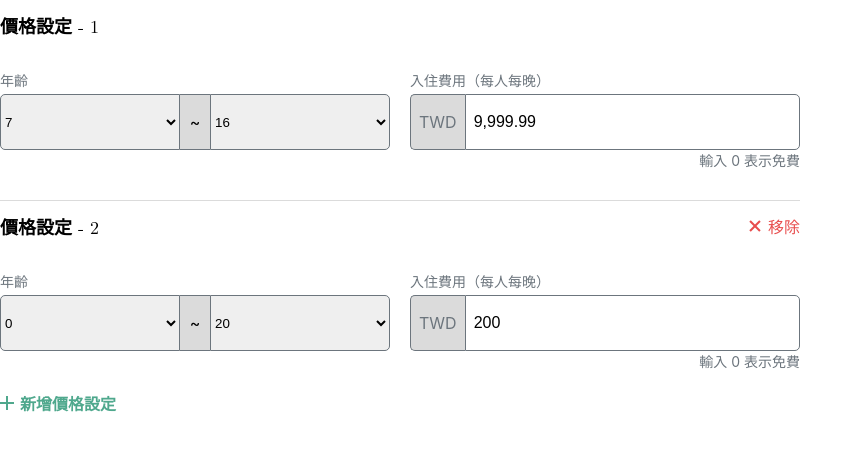
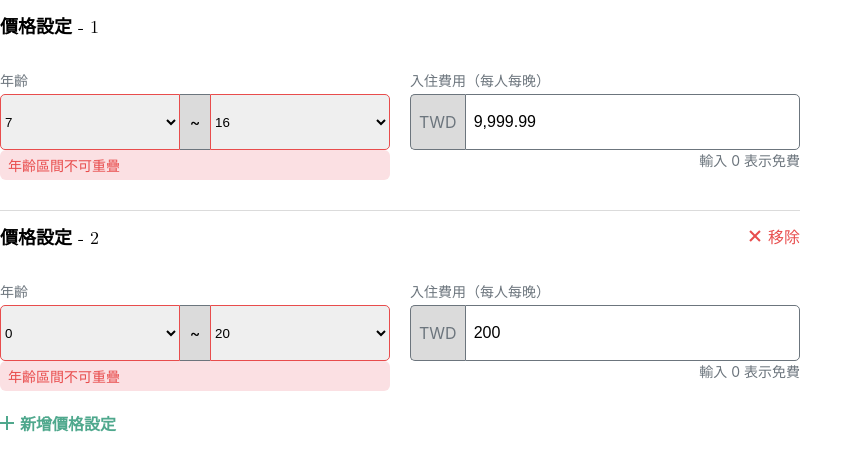
Before and after one commit to chengcheng1231/frontend-test, a React (Create React App) app: page / in a window 1280 px wide. Shown: the top 470 px of the page, without its empty margins (0-863 px from the left). Built offline with nearby package versions, Linux system fonts and the light colour scheme.

Commit message:
feat: check if age group is overlap

```diff
--- a/src/App.js
+++ b/src/App.js
@@ -1,21 +1,17 @@
 import React, { useState } from 'react';
 import './App.css';
 import AgeGroupPriceList from './components/AgeGroupPriceList/AgeGroupPriceList';
-
+import { getNumberIntervals } from './utils';
 function App() {
-  // const [value, setValue] = useState('0');
-  // const [ageGroup, setAgeGroup] = useState([7, 17]);
   const [result, setResult] = useState([
     { id: 1, ageGroup: [7, 16], price: 9999.99 },
     { id: 2, ageGroup: [0, 20], price: 200 },
   ]);
-  return (
-    <div>
-      {/* <PriceInput onChange={(e) => setValue(e.target.value)} value={value} />
-      <AgeGroupSelect isOverlap={false} ageGroup={ageGroup} setAgeGroup={(e) => setAgeGroup(e)} /> */}
-      <AgeGroupPriceList result={result} onChange={(e) => setResult(e)} />
-    </div>
-  );
+
+  // To check if there is an overlap in the age group
+  const isOverlap = getNumberIntervals(result.map((item) => item.ageGroup)).overlap.length > 0;
+
+  return <AgeGroupPriceList result={result} onChange={(e) => setResult(e)} isOverlap={isOverlap} />;
 }
 
 export default App;
--- a/src/components/AgeGroupPriceList/AgeGroupPriceList.css
+++ b/src/components/AgeGroupPriceList/AgeGroupPriceList.css
@@ -71,7 +71,7 @@
 }
 
 .addGroupOuterContainer {
-  display: 'inline-block';
+  display: inline-block;
 }
 
 .addGroupContainer {
--- a/src/components/AgeGroupPriceList/AgeGroupPriceList.js
+++ b/src/components/AgeGroupPriceList/AgeGroupPriceList.js
@@ -3,7 +3,7 @@ import AgeGroupSelect from '../AgeGroupSelect/AgeGroupSelect';
 import PriceInput from '../PriceInput/PriceInput';
 import './AgeGroupPriceList.css';
 
-const AgeGroupPriceList = ({ result, onChange }) => {
+const AgeGroupPriceList = ({ result, onChange, isOverlap }) => {
   const handleAddGroupClick = () => {
     onChange([...result, { id: result.length + 1, ageGroup: [0, 20], price: 0 }]);
   };
@@ -50,7 +50,7 @@ const AgeGroupPriceList = ({ result, onChange }) => {
           <div className="ageGroupPriceListInputContainer">
             <div style={{ flex: 1 }}>
               <AgeGroupSelect
-                isOverlap={false}
+                isOverlap={isOverlap}
                 ageGroup={item.ageGroup}
                 setAgeGroup={(e) => handleAgeGroupChange(item.id, e)}
               />
```
